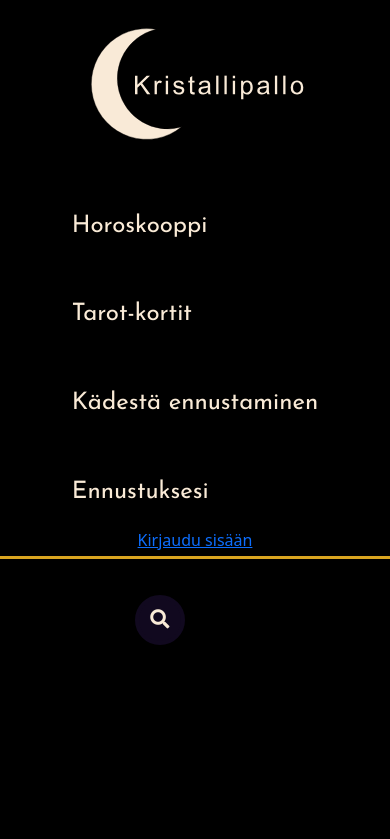
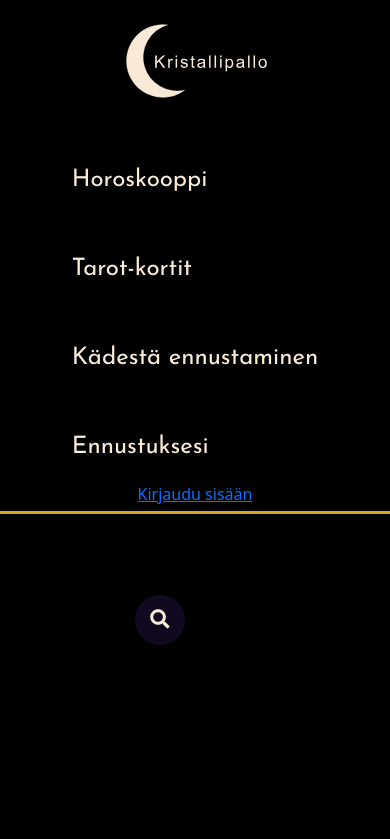
Before and after one commit to kristallipallo/kristallipallo.github.io, a website: page kadestaennustaminen.html in a window 390 px wide. Shown: the top 839 px of the page. Drawn offline with Linux system fonts and the light colour scheme.

Commit message:
logo fix

```diff
--- a/style/style-bootstrap.css
+++ b/style/style-bootstrap.css
@@ -299,8 +299,8 @@
         }
 
         #logo, .logo {
-            width: 60%;
-            height: 60%;
+            width: 40%;
+            height: 40%;
         }
 
         ul.nav {
```
Also changed, not shown: astrologia.html (+1 -1 lines), tarot.html (+1 -1 lines).
